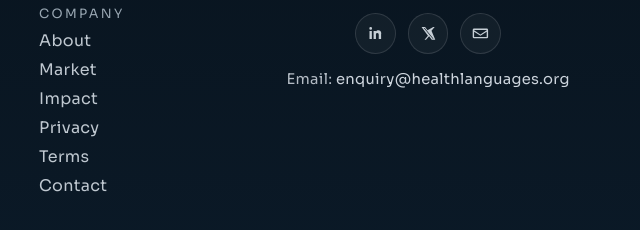
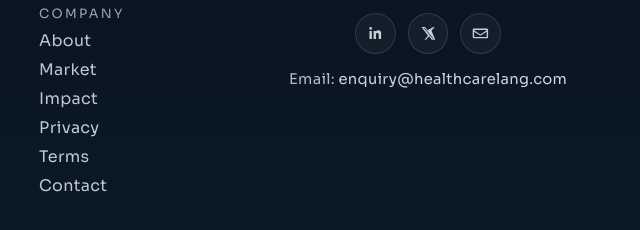
Before and after one commit to wal37/hlang, a plain HTML site: page contact.html in a window 1280 px wide. Shown: the part 2332-2562 px from the top of the page, 640-1280 px from the left. Drawn offline with Linux system fonts and the light colour scheme.

Commit message:
Update contact email address in contact.html

```diff
--- a/contact.html
+++ b/contact.html
@@ -141,7 +141,7 @@
           </a>
         </div>
         <div class="footer-social-contact">
-          <p>Email: <a href="mailto:enquiry@healthlanguages.org">enquiry@healthlanguages.org</a></p>
+          <p>Email: <a href="mailto:enquiry@healthcarelang.com">enquiry@healthcarelang.com</a></p>
 
         </div>
       </div>
```
